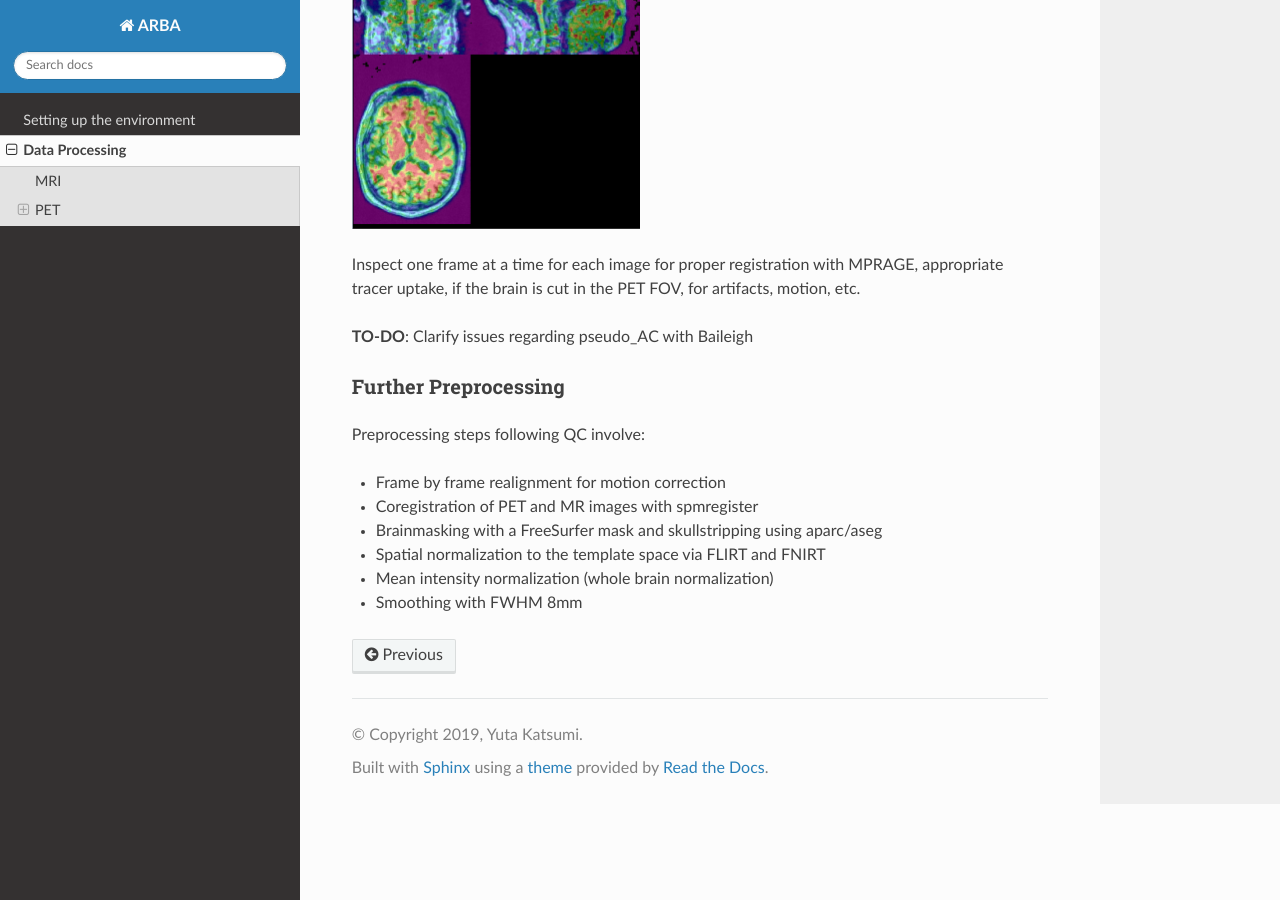
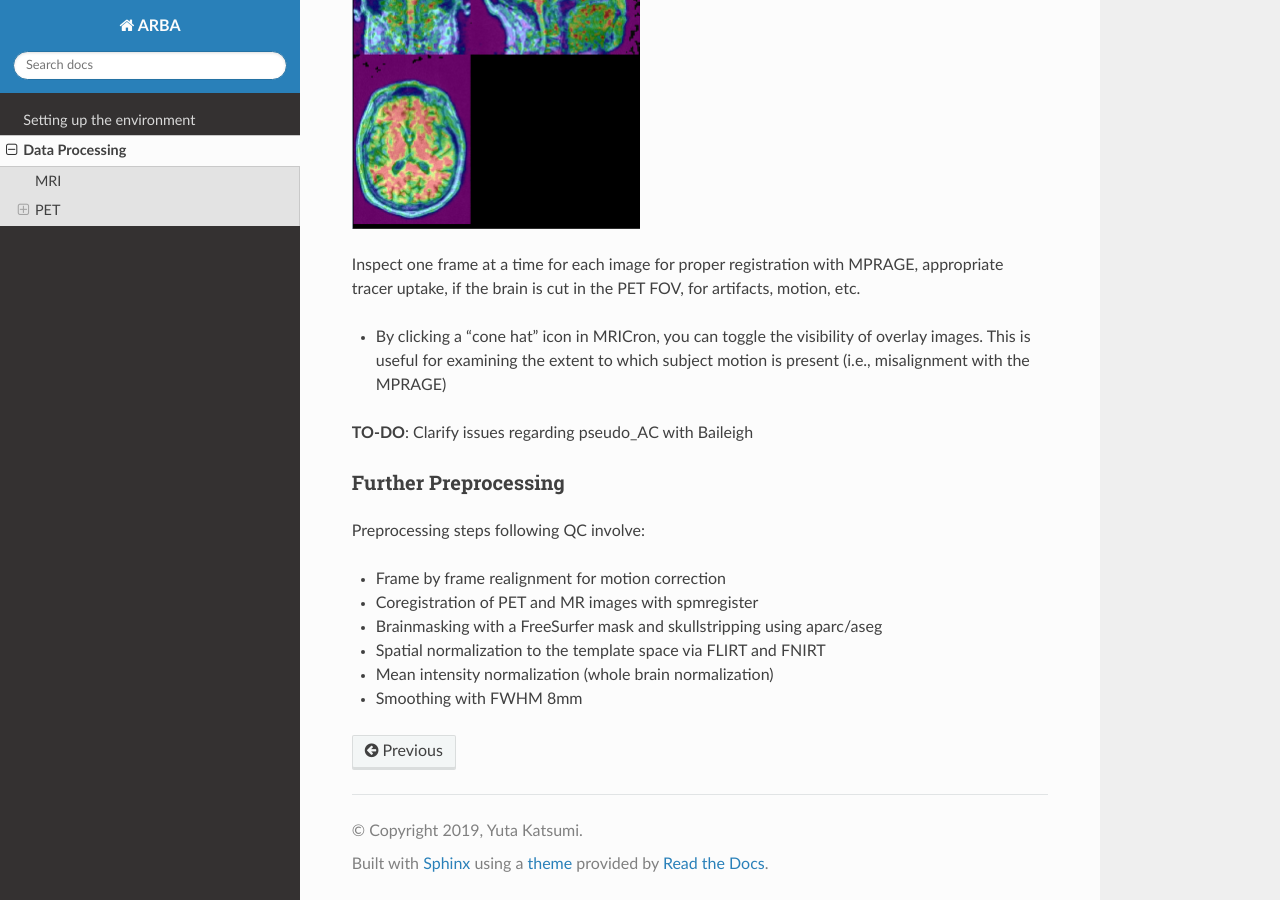
Before and after one commit to arbaneu/main, a Sphinx documentation site: the page built from docs/data.rst, in a window 1280 px wide and 900 px high, scrolled down 3110 px. Built offline with Sphinx 7.4.7 and the Read the Docs theme 2.0.0, drawn with Linux system fonts in a browser that asks for light colours.

Commit message:
Initial commit

```diff
--- a/docs/data.rst
+++ b/docs/data.rst
@@ -68,6 +68,8 @@ Overlay each of the PET recon images onto the MPRAGE_spm.nii. Once overlaid, cha
 
 Inspect one frame at a time for each image for proper registration with MPRAGE, appropriate tracer uptake, if the brain is cut in the PET FOV, for artifacts, motion, etc.
 
+- By clicking a "cone hat" icon in MRICron, you can toggle the visibility of overlay images. This is useful for examining the extent to which subject motion is present (i.e., misalignment with the MPRAGE)
+
 **TO-DO**: Clarify issues regarding pseudo_AC with Baileigh
 
 Further Preprocessing
```
